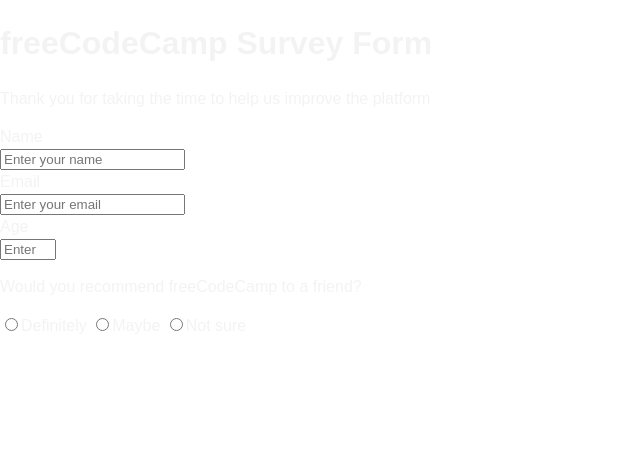
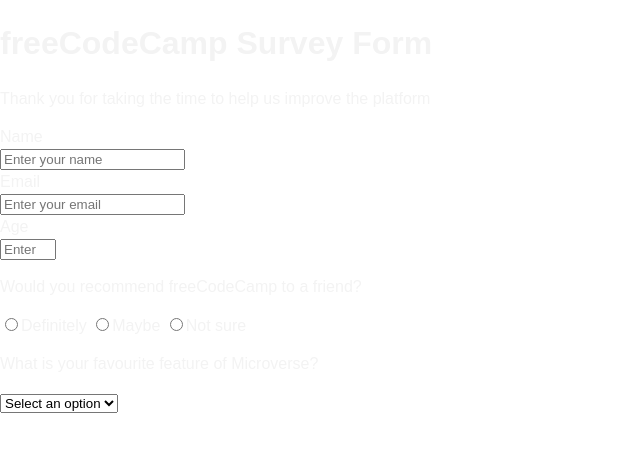
Before and after one commit to Melkamu-teketel/melkamu-goodluck, a plain HTML site: page index.html in a window 1280 px wide. Shown: the whole page, without its empty margins (0-640 px from the left). Drawn offline with Linux system fonts and the light colour scheme.

Commit message:
we added dropdown list

```diff
--- a/index.html
+++ b/index.html
@@ -41,6 +41,16 @@
                     <input type="radio" name="recommendation" class="input-radio" value="Not sure">Not sure
                 </label>
             </div>
+            <div class="form-element">
+                <p>What is your favourite feature of Microverse?</p>
+                <select name="" id="dropdown" class="form-control">
+                    <option value="">Select an option</option>
+                    <option value="">Challenges</option>
+                    <option value="">Projects</option>
+                    <option value="">Community</option>
+                    <option value="">Open source</option>
+                </select>
+            </div>
 
         </body>
 </html>
```
